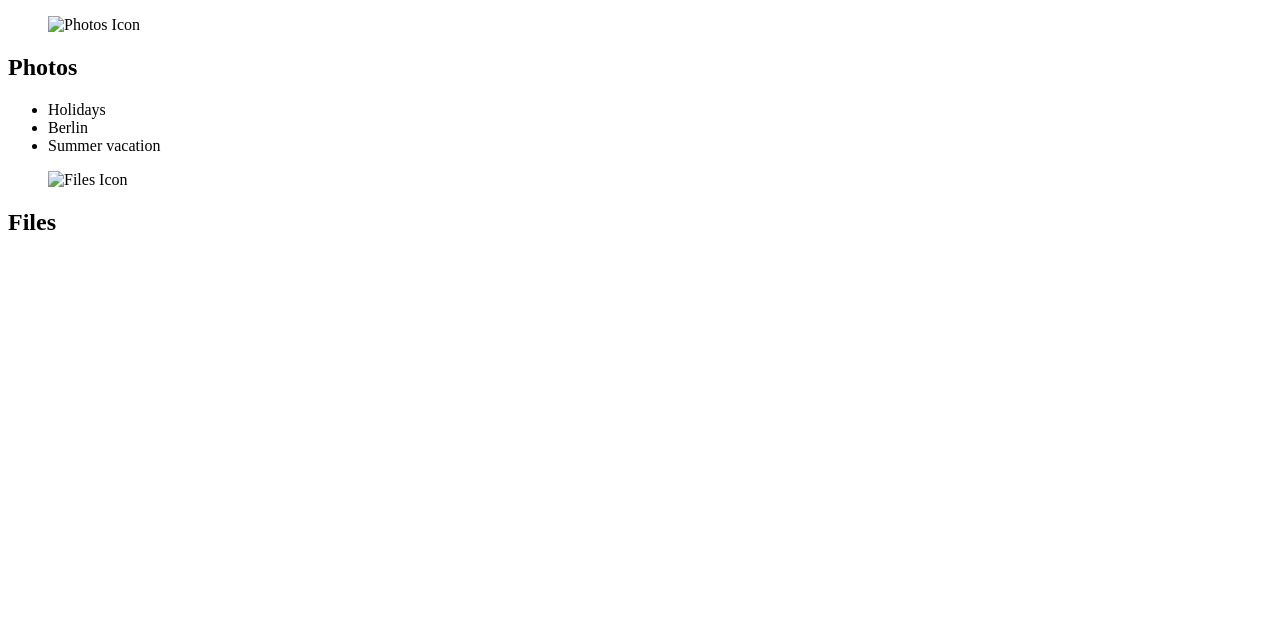
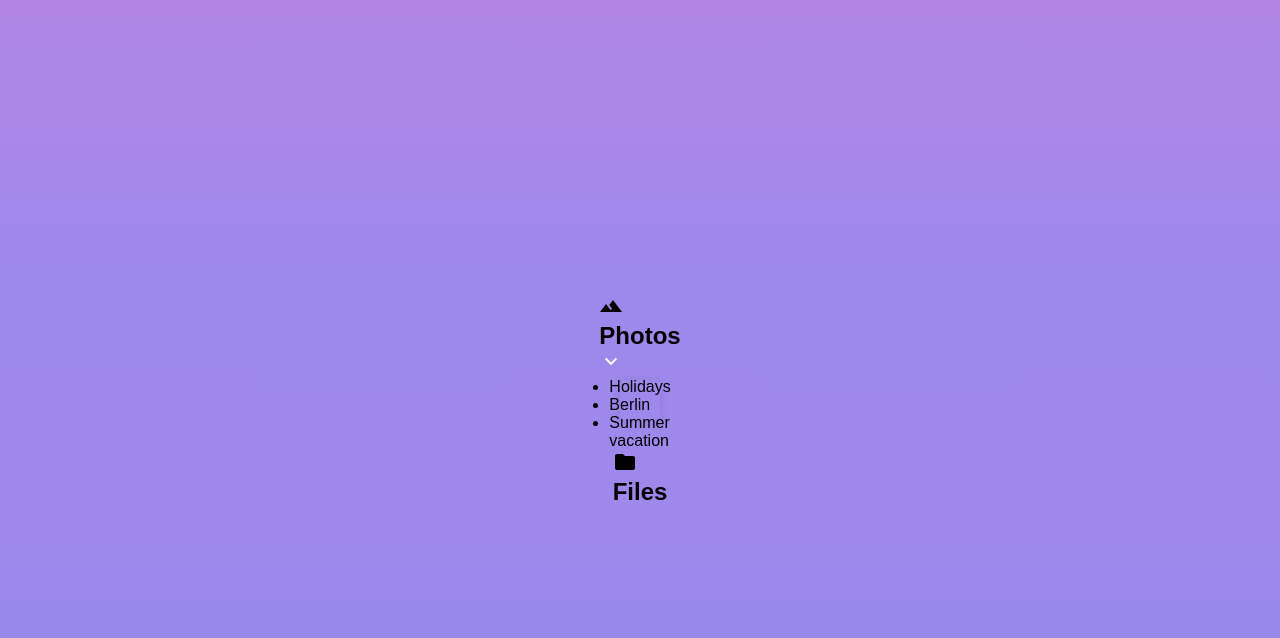
Before and after one commit to Hawa-codes/Loop2-step3, a plain HTML site: page index.html in a window 1280 px wide. Drawn offline with Linux system fonts and the light colour scheme.

Commit message:
Loop2-step3

```diff
--- a/index.html
+++ b/index.html
@@ -3,41 +3,41 @@
 <head>
     <meta charset="UTF-8">
     <meta name="viewport" content="width=device-width, initial-scale=1.0">
-    <link rel="stylesheet" href="styles.css">
+    <link rel="stylesheet" href="style.css">
     <title>Document</title>
 </head>
 <body>
     <main>
+        <section class="container">
+            <header class="content">
             <section class="timeline">
                 <article class="timeline-item">
                     <div class="timeline-line"></div>
                     <figure class="timeline-icon">
-                    <img src="your-icon.png" alt="Photos Icon" />
+                        <img src="./img/photo.svg" alt="Photos Icon" />
                     </figure>
+                    <h2>Photos</h2>
+                    <img src="./img/arrow.svg" alt="arrow" class="arrow">
                 </article>
-            <article class="timeline-item">
-                <div class="timeline-content">
-                        <header>
-                           <h2>Photos</h2>
+            </section>
         </header>
+        <section class="timeline-content">
+            <div class="timeline-line"></div>
             <ul>
              <li>Holidays</li>
              <li>Berlin</li>
              <li>Summer vacation</li>
             </ul>
-                </div>
-            </article>
-            <article class="timeline-item">
+        </section>
+        <footer class="timeline-content">
             <div class="timeline-line"></div>
             <figure class="timeline-icon">
-                        <img src="your-icon.png" alt="Files Icon" />
+                <img src="./img/folder.svg" alt="Files Icon" />
             </figure>
-                <div class="timeline-content">
-                    <header>
+            <div>
                 <h2>Files</h2>
-                    </header>
             </div>
-            </article>
+        </footer>
         </section>
     </main>
 </body>
--- a/style.css
+++ b/style.css
@@ -1,3 +1,27 @@
 * {
     margin: 0;
+    padding: 0;
+    box-sizing: border-box;
 }
+
+body {
+    font-family: Arial, sans-serif;
+    background: linear-gradient(to bottom, #b286e7, #9d88eb, #9e88eb, #8e89ef);
+    display: flex;
+    align-items: center;
+    justify-content: center;
+    height: 100vh;
+    overflow: hidden;
+}
+
+.container {
+    padding: 20px;
+    border-radius: 5px;
+    box-shadow: 0 2px 10px rgba(0, 0, 0, 0.1);
+    width: 30px;
+    height: 35px;
+    display: flex;
+    justify-content: center;
+    align-items: center;
+    flex-direction: column;
+}
```
Lines whose indentation alone changed are shown as unchanged.
